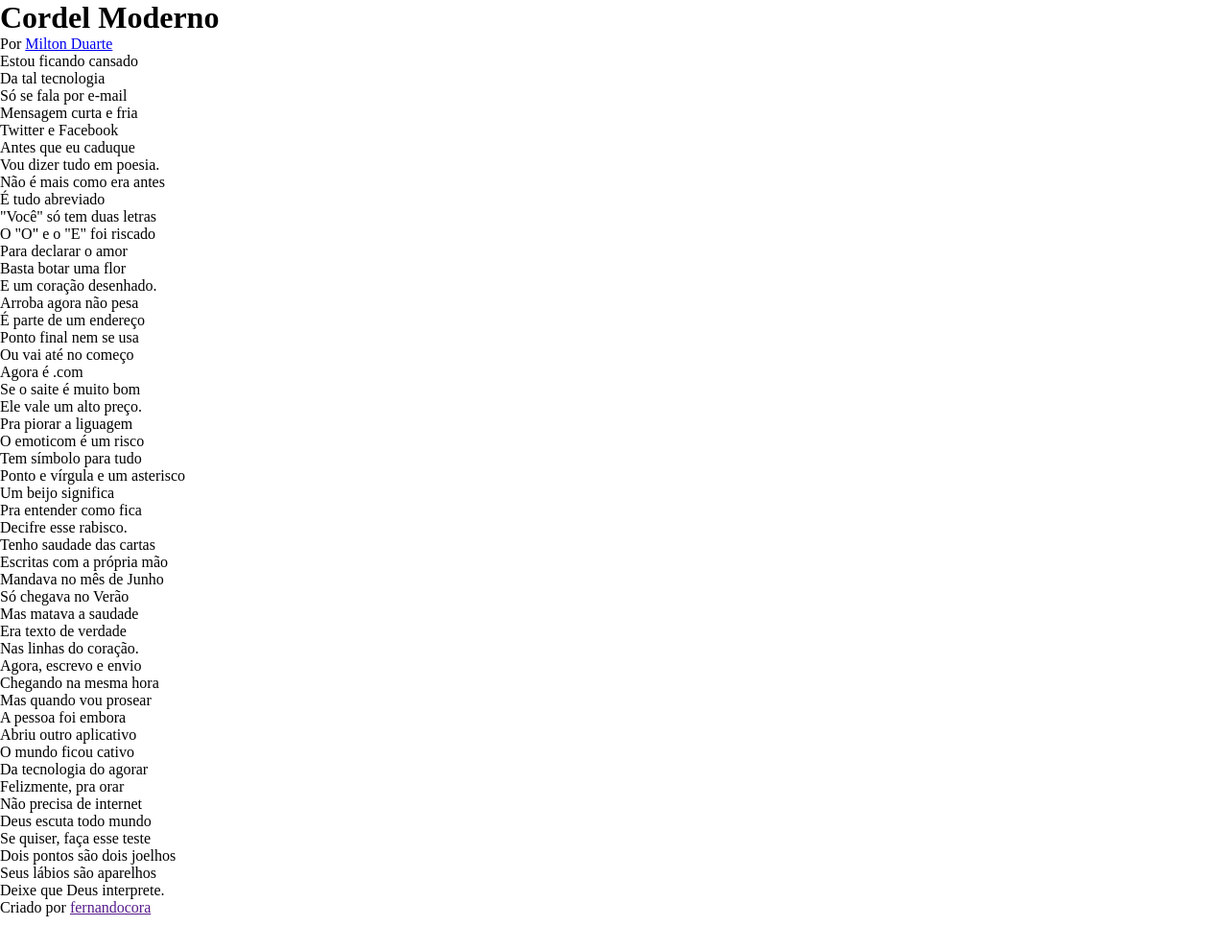
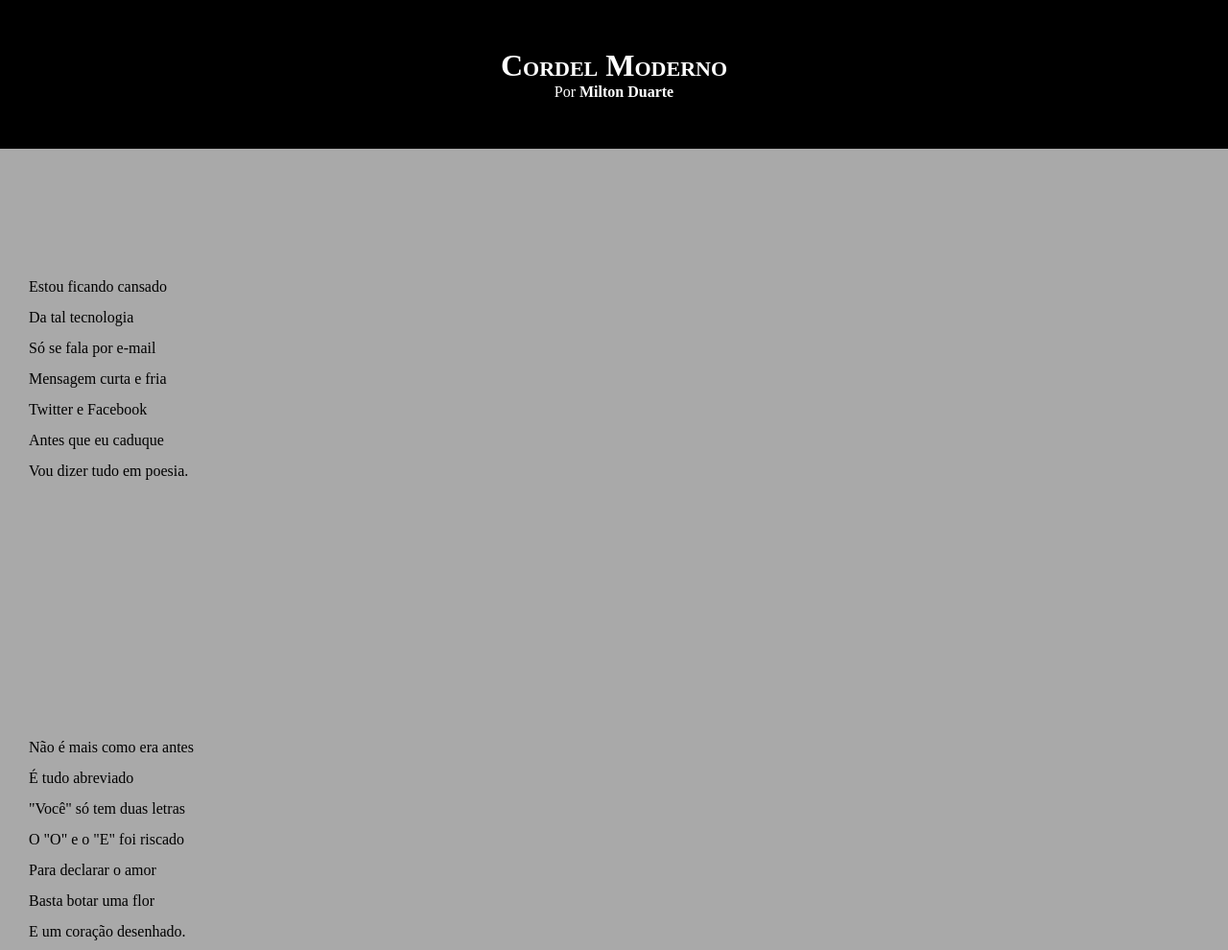
Before and after one commit to fernandocora/Desafio-Cordel, a plain HTML site: page index.html in a window 1280 px wide. Shown: the top 990 px of the page at 96% size. Before the commit the page ends 955 px from the top, so only its background shows below. Drawn offline with Linux system fonts and the light colour scheme; files that its build step writes are made by us from their sources.

Commit message:
Primeiros passos no css

```diff
--- a/estilo/style.css
+++ b/estilo/style.css
@@ -8,3 +8,63 @@
     margin: 0px;
     padding: 0px;
 }
+
+body{
+    min-height: 100%;
+    background-color: darkgray;
+}
+
+header{
+    background-color: black;
+    color: white;
+    text-align: center;
+}
+
+header h1{
+    padding-top: 50px;
+    font-variant: small-caps;
+}
+
+header p{
+    padding-bottom: 50px;
+}
+
+a{
+    color: white;
+    text-decoration: none;
+    font-weight: bolder;
+}
+
+a:hover{
+    text-decoration: underline;
+}
+
+section{
+    padding-top: 10%;
+    padding-bottom: 10%;
+    line-height: 2em;
+    padding-left: 30px;
+}
+
+section.normal{
+    background-color: white;
+    color: black;
+}
+
+section.imagem{
+    background-color: darkgray;
+    color: white;
+}
+
+section.imagem > p{
+    width: 100%;
+    max-width: 400px;
+    background-color: black;
+}
+
+footer{
+    background-color: black;
+    text-align: center;
+    color: white;
+    padding: 5px;
+}
```
